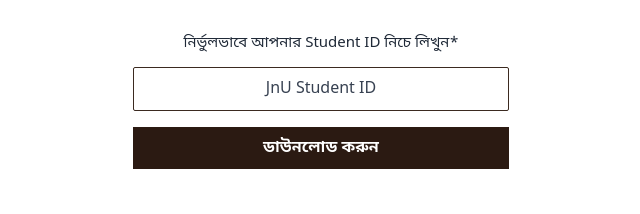
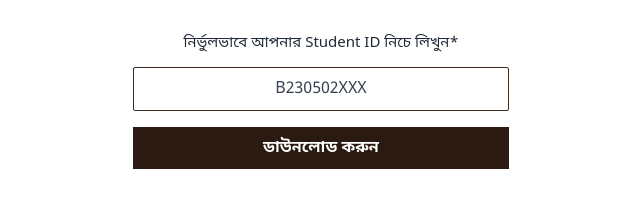
Before and after one commit to ahoshanur/jnucsucard, a plain HTML site: page index.html in a window 1280 px wide. Shown: the part 263-477 px from the top of the page, 319-959 px from the left. Drawn offline with Linux system fonts and the light colour scheme.

Commit message:
Update index.html

```diff
--- a/index.html
+++ b/index.html
@@ -100,7 +100,7 @@
       <input
         type="text"
         id="jnuId"
-        placeholder="JnU Student ID"
+        placeholder="B230502XXX"
         maxlength="10"
         required
       />
```
